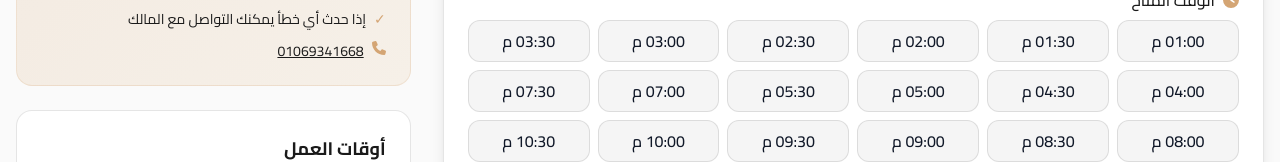
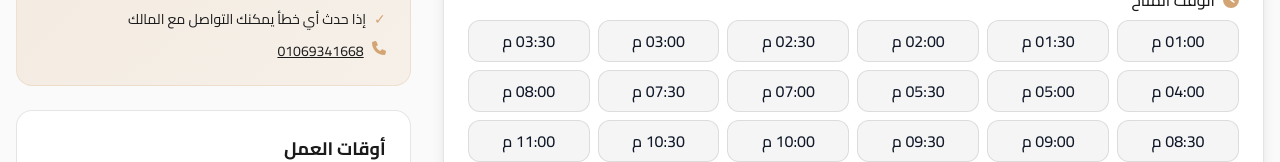
Before and after one commit to elsayedmokdam/barber-sief-app, a Next.js app: page /booking in a window 1280 px wide. Shown: the part 726-888 px from the top of the page. Built offline with nearby package versions, Linux system fonts and the light colour scheme; no server answers; the database is empty.

Commit message:
Remove temporary timeSlot

```diff
--- a/src/app/_context/BarberContextProvider.tsx
+++ b/src/app/_context/BarberContextProvider.tsx
@@ -178,7 +178,7 @@ export function BarberContextProvider({ children }: { children: ReactNode }) {
       "03:00 م",
       "03:30 م",
       "04:00 م",
-      "04:30 م",
+
       "05:00 م",
       "05:30 م",
       "07:00 م",
```
